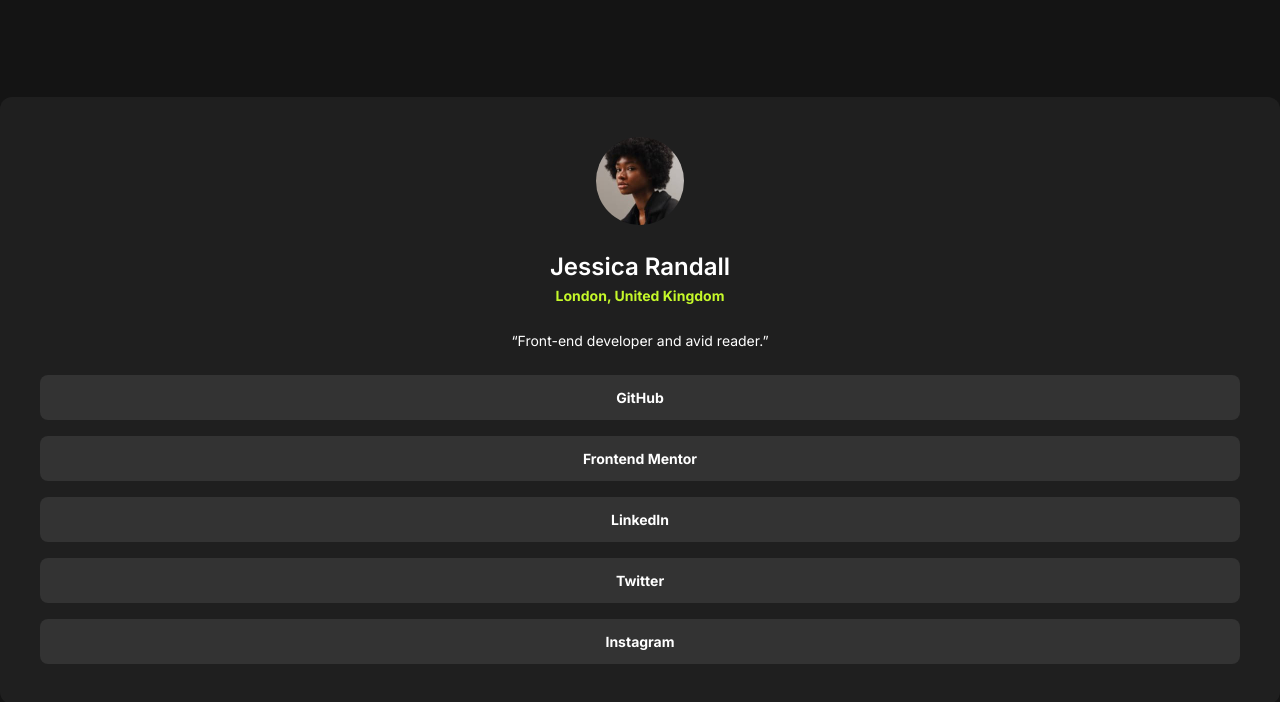
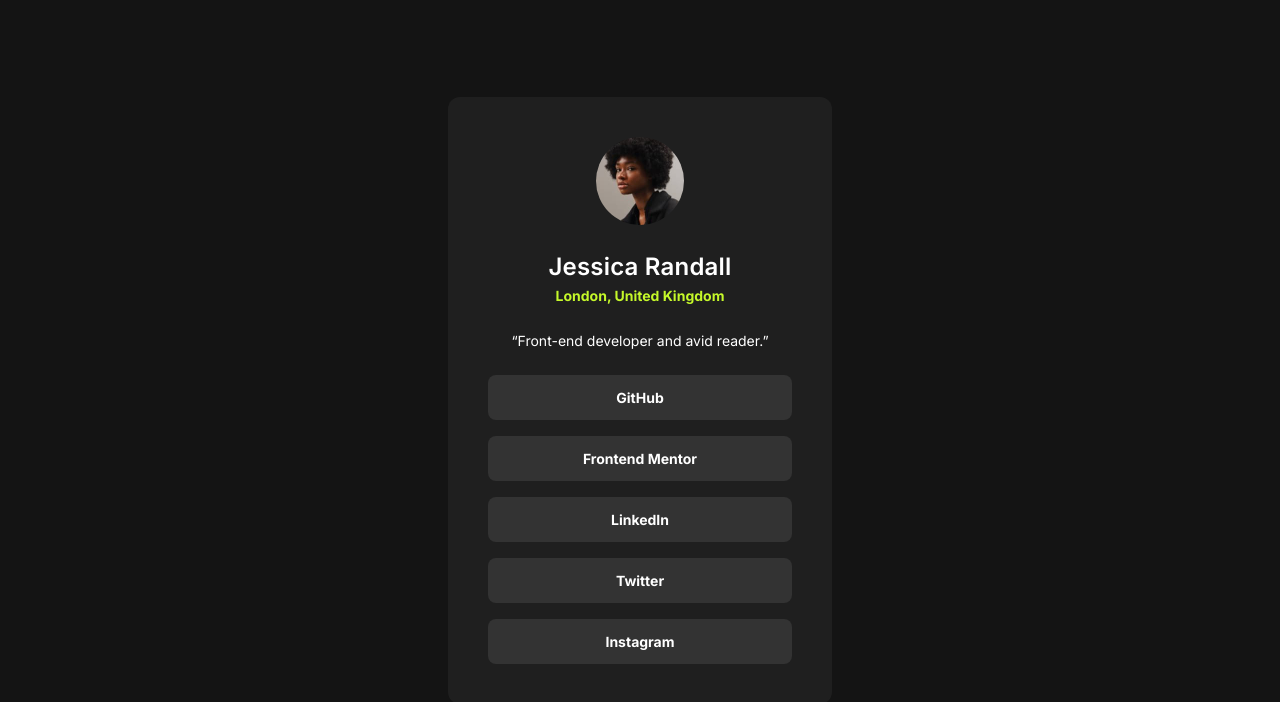
Before and after one commit to kborkowski/social-links-profile, a plain HTML site: page index.html in a window 1280 px wide. Drawn offline with Linux system fonts and the light colour scheme.

Commit message:
Improve typography and layout in CSS for better readability and alignment

```diff
--- a/style.css
+++ b/style.css
@@ -52,6 +52,7 @@ body {
 h2 {
   font-size: var(--text-preset-1);
   font-weight: 600;
+  letter-spacing:0.2px;
 }
 
 strong {
@@ -73,11 +74,12 @@ img,picture {
 }
 
 .challenge-wrapper {
-    --max-child-width: var(--max-width, 320);
+--max-child-width: var(--max-width, 320px);
   display: grid;
   place-items: center;
   min-height: 100vh;
-  padding: var(--spacing-300) max(var(--spacing-300), calc(50%- var(--max-child-width / 2)));
+  padding: var(--spacing-300)
+   max(var(--spacing-300), calc(50% - var(--max-child-width) / 2));
  }
 
  .align-center {
```
